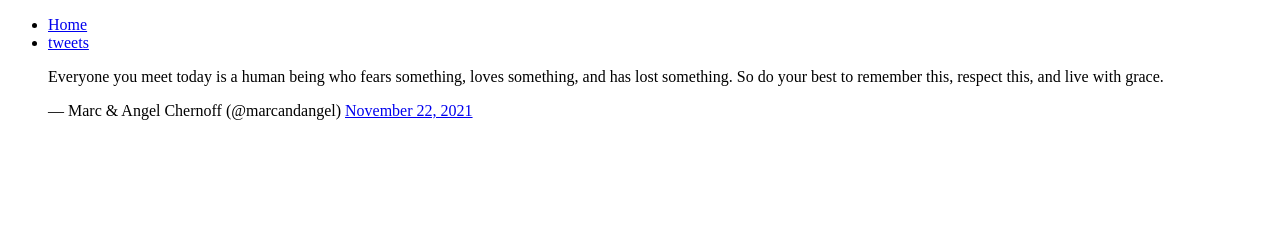
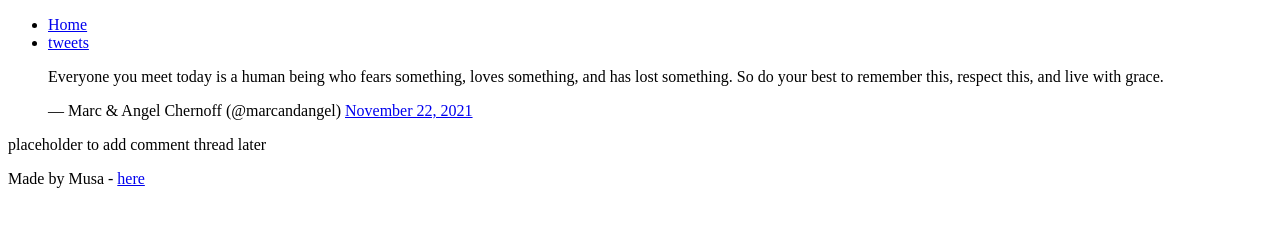
Before and after one commit to musa-bojang/My_First_Portfolio, a plain HTML site: page html_basic/tweets.html in a window 1280 px wide. Drawn offline with Linux system fonts and the light colour scheme.

Commit message:
Make a cool website

```diff
--- a/html_basic/tweets.html
+++ b/html_basic/tweets.html
@@ -6,14 +6,22 @@
     <title>Basic Structure</title>
 </head>
 <body>
-      <nav>
-        <ul>
+    <header>
+      <ul>
              <li><a href="index.html">Home</a></li>
             <li><a href="tweets.html">tweets</a></li>
         </ul>
-    </nav>
-    <section>
-        <blockquote class="twitter-tweet"><p lang="en" dir="ltr">Everyone you meet today is a human being who fears something, loves something, and has lost something. So do your best to remember this, respect this, and live with grace.</p>&mdash; Marc &amp; Angel Chernoff (@marcandangel) <a href="https://twitter.com/marcandangel/status/1462778795182764034?ref_src=twsrc%5Etfw">November 22, 2021</a></blockquote> <script async src="https://platform.twitter.com/widgets.js" charset="utf-8"></script>
-    </section>
+    </header>
+    <main>
+  <article>
+<blockquote class="twitter-tweet"><p lang="en" dir="ltr">Everyone you meet today is a human being who fears something, loves something, and has lost something. So do your best to remember this, respect this, and live with grace.</p>&mdash; Marc &amp; Angel Chernoff (@marcandangel) <a href="https://twitter.com/marcandangel/status/1462778795182764034?ref_src=twsrc%5Etfw">November 22, 2021</a></blockquote> <script async src="https://platform.twitter.com/widgets.js" charset="utf-8"></script>
+  </article>
+  <aside>
+    <p>placeholder to add comment thread later</p>
+  </aside>
+    </main>
+    <footer>
+        Made by Musa - <a href="https://hexia-gm.github.io/" target="_blank">here</a>
+    </footer>
 </body>
 </html>
```
Also changed, not shown: html_basic/index.html (+15 -4 lines).
